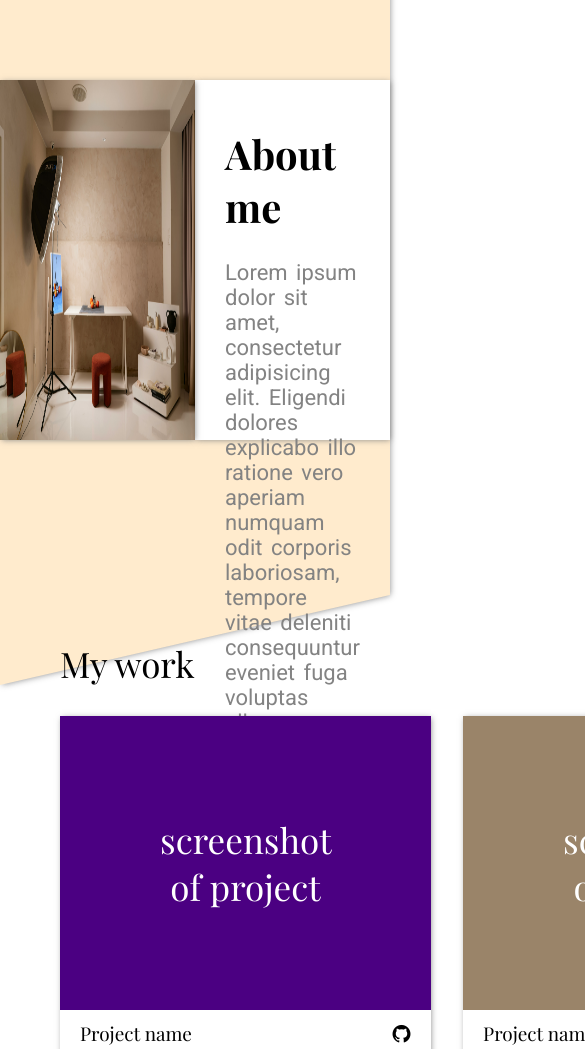
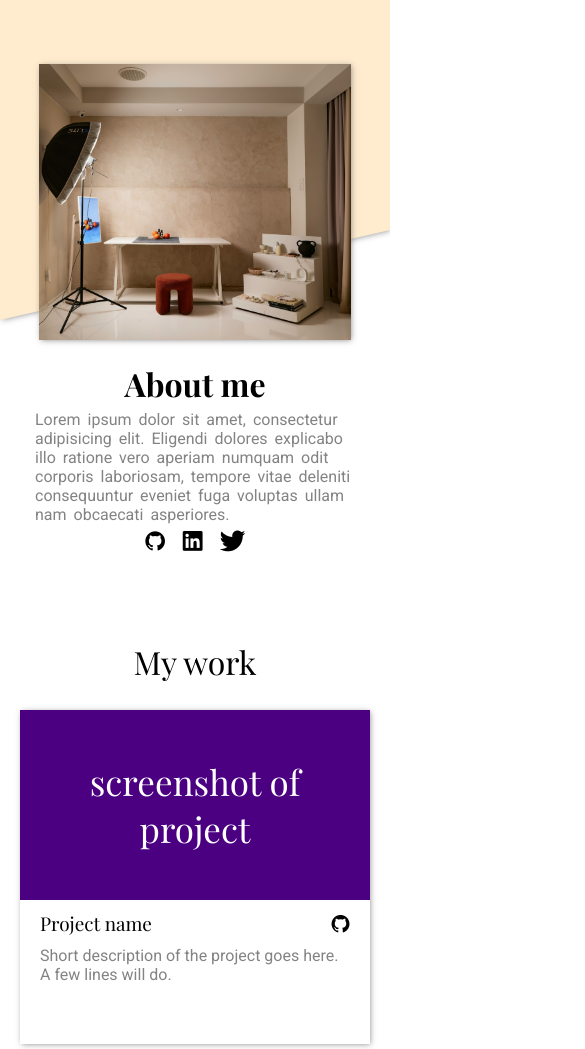
Before and after one commit to miachis/responsive-design, a plain HTML site: page index.html in a window 390 px wide. Shown: the top 1049 px of the page, 585 px wide, since content can reach past the window. Drawn offline with nearby package versions, Linux system fonts and the light colour scheme; a web font is replaced by a local one.

Commit message:
Adding mobile responsiveness

```diff
--- a/index.html
+++ b/index.html
@@ -43,6 +43,8 @@
     <header>
       <div class="first-container">
         <img
+          srcset="assets/images/copy.jpg 3000w"
+          sizes="(width <= 430px) 3000w"
           class="header-img"
           src="assets/images/header.jpg"
           alt="a photo studio"
--- a/styles/footer.css
+++ b/styles/footer.css
@@ -1,5 +1,6 @@
 .third-container {
-  background-color: var(--main-color);
+  /* background-color: var(--main-color); */
+  background-color: red;
   justify-content: space-between;
   padding: 60px;
   margin-top: 100px;
@@ -54,3 +55,29 @@
   gap: 10px;
   font-size: 28px;
 }
+
+@media (max-width: 430px) {
+  .third-container {
+    flex-direction: column;
+    padding: 0px;
+  }
+
+  .contact-text-container {
+    display: inline;
+    padding: 3rem 3rem 0px 3rem;
+  }
+
+  .contact-text-container > h4 {
+    text-align: center;
+  }
+
+  .bigger-social-icons {
+    justify-content: center;
+    gap: 20px;
+    margin-bottom: 20px;
+  }
+
+  .footer-pic {
+    width: 100vw;
+  }
+}
--- a/styles/header.css
+++ b/styles/header.css
@@ -53,3 +53,47 @@ body::before {
   font-size: 25px;
   justify-content: flex-end;
 }
+
+@media (max-width: 430px) {
+  body::before {
+    top: -25rem;
+  }
+
+  .header-img {
+    width: 80%;
+    height: auto;
+    object-fit: contain;
+  }
+
+  .first-container {
+    flex-direction: column;
+    align-items: center;
+    padding-top: 4rem;
+    margin-bottom: 0px;
+  }
+
+  .header-text-container {
+    box-shadow: none;
+    width: 80%;
+    padding: 0px;
+    background-color: transparent;
+    justify-items: center;
+  }
+
+  .about-me-header {
+    font-size: 2rem;
+    margin-bottom: 0px;
+  }
+
+  .about-me-description-text {
+    margin-top: 5px;
+    margin-bottom: 7px;
+    font-size: 1rem;
+    width: 20rem;
+    text-align: left;
+  }
+
+  .social-icons {
+    font-size: 1.3rem;
+  }
+}
--- a/styles/main.css
+++ b/styles/main.css
@@ -77,3 +77,25 @@
   color: var(--description-text-color);
   font-family: var(--secondary-font);
 }
+
+@media (max-width: 430px) {
+  .second-container {
+    margin-top: 0;
+    padding: 0px 0.5rem 0px 0.5rem;
+  }
+
+  .my-work {
+    text-align: center;
+    font-size: 2rem;
+    margin-top: 0px;
+  }
+
+  .grid-container {
+    grid-template-columns: repeat(1, 350px);
+    justify-content: center;
+  }
+
+  .project-screenshot {
+    padding: 3rem;
+  }
+}
```
Also changed, not shown: assets/images/copy.jpg (added).
